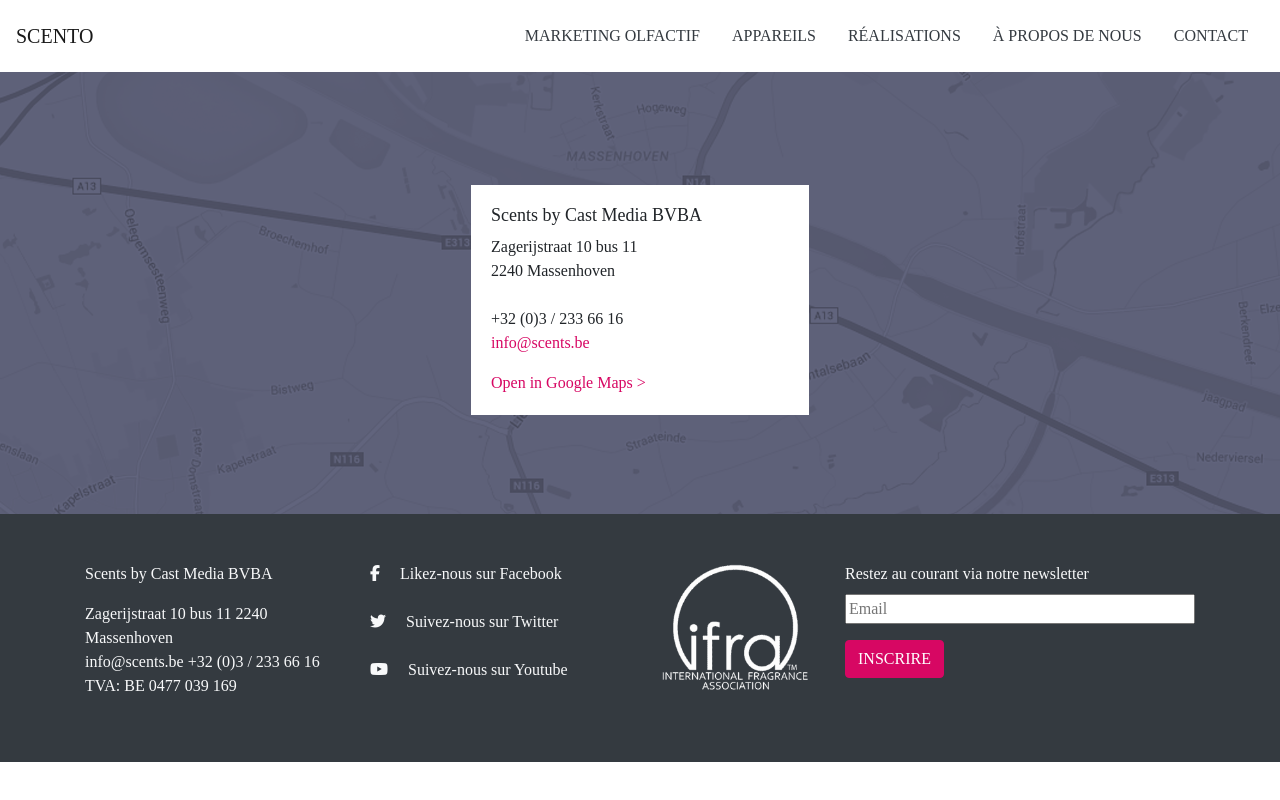
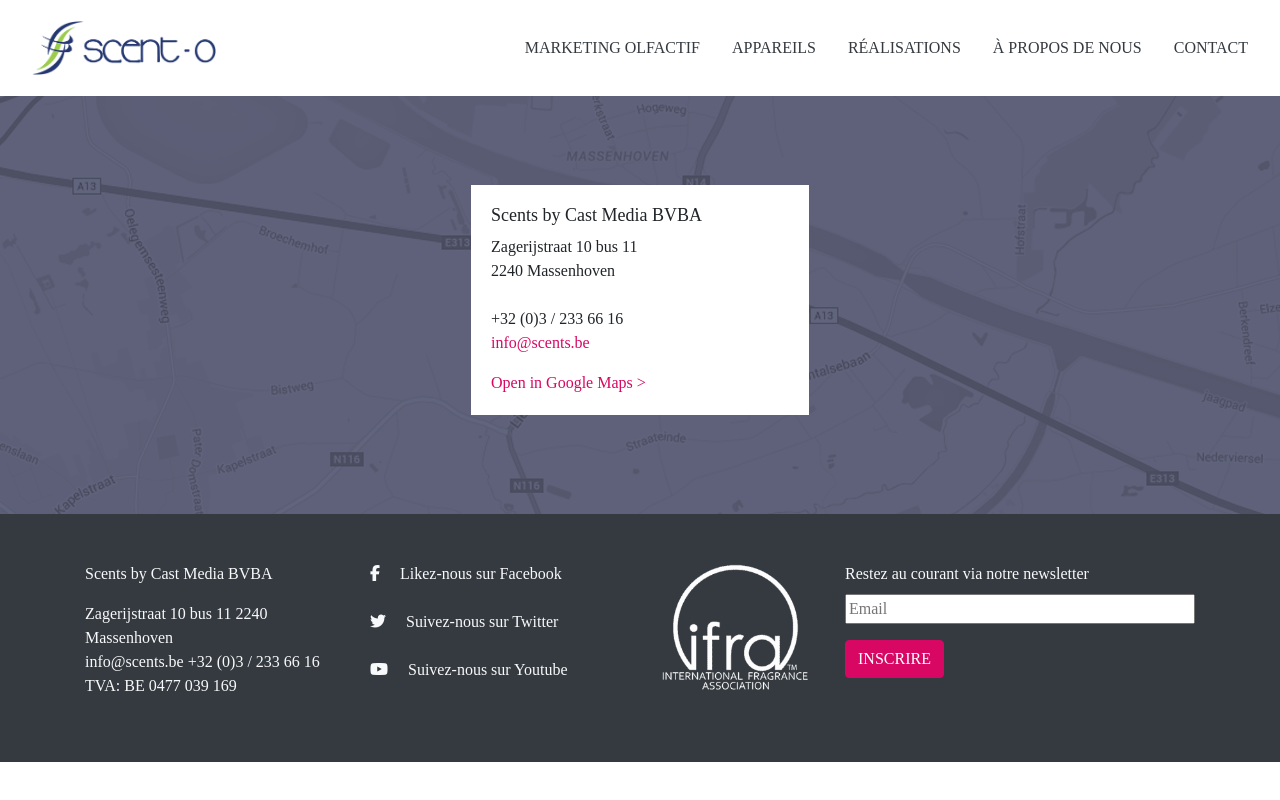
Before and after one commit to itskold/scento, a website: page public/pages/contact.html in a window 1280 px wide. Drawn offline with nearby package versions, Linux system fonts and the light colour scheme; a web font is replaced by a local one.

Commit message:
logo partout

```diff
--- a/public/pages/contact.html
+++ b/public/pages/contact.html
@@ -12,8 +12,7 @@
     <header>
         <nav class="navbar navbar-expand-lg navbar-light bg-blanc py-3">
             <a class="navbar-brand display-3" href="../../index.html">
-                <!-- <img class="px-3" src="./public/img/logo_w.png" alt=""> -->
-                SCENTO
+                <img class="px-3 w-50" src="../img/scent-o-logo.png" alt="">
             </a>
             <button class="navbar-toggler" type="button" data-toggle="collapse" data-target="#navbarSupportedContent"
                 aria-controls="navbarSupportedContent" aria-expanded="false" aria-label="Toggle navigation">
```
Also changed, not shown: public/pages/a-propos.html (+1 -2 lines), public/pages/marketing_olfactif.html (+1 -2 lines).
